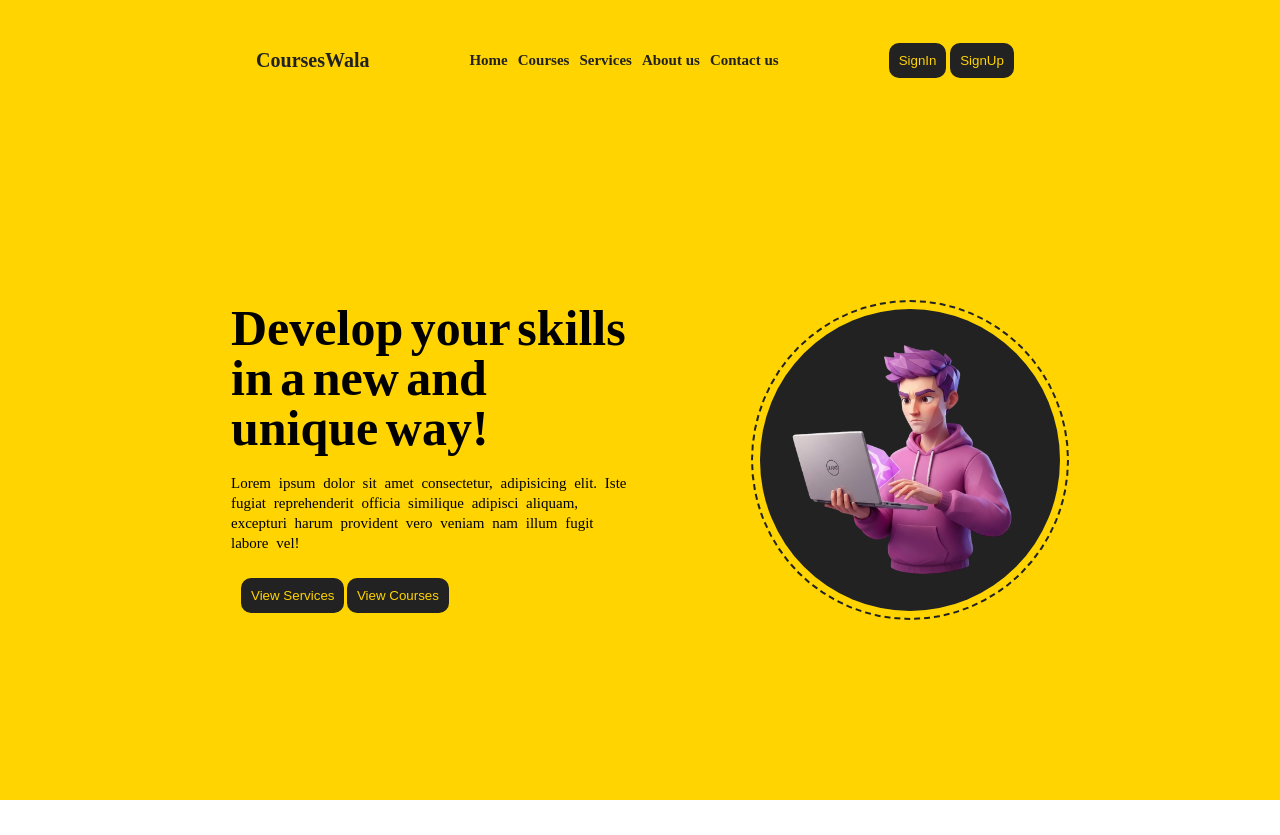
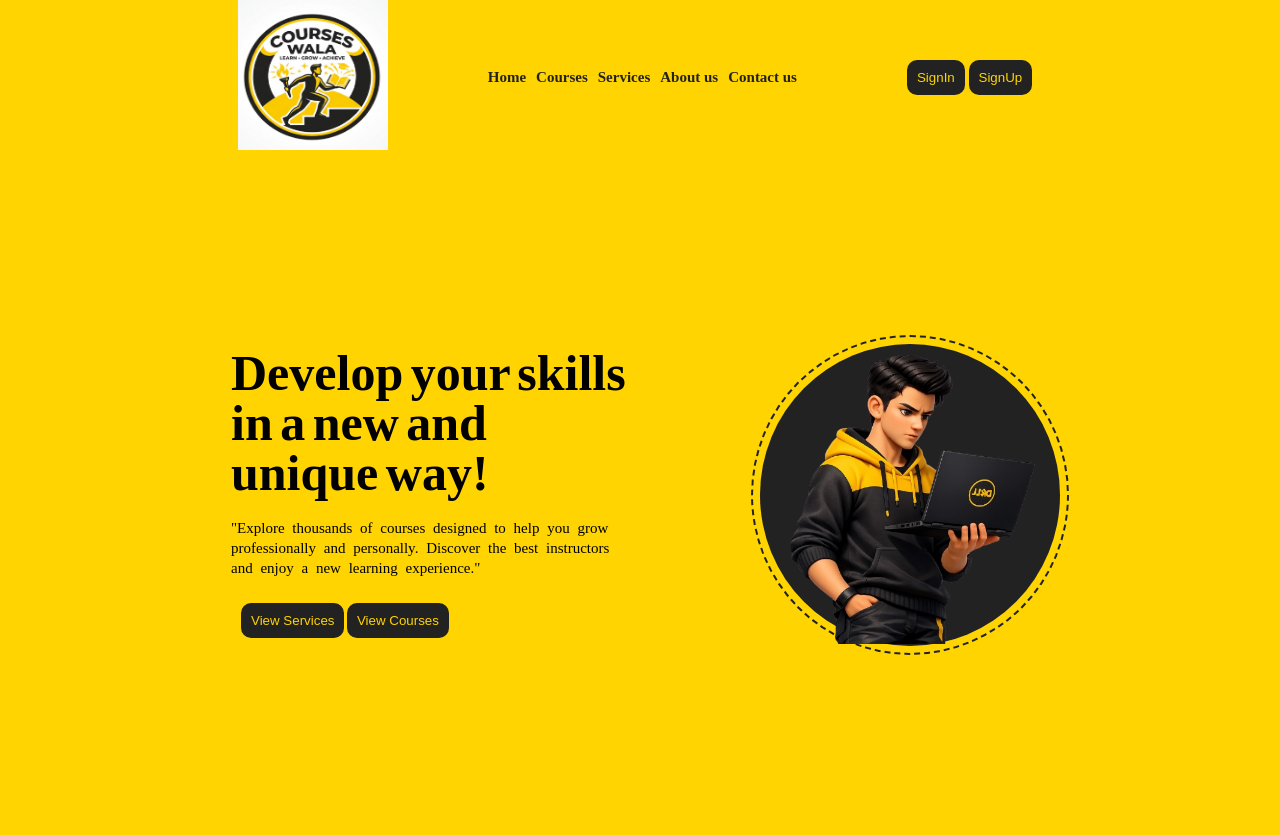
Before and after one commit to nikhil-kamboj420/Courses_Wala_1st_project, a plain HTML site: page index.html in a window 1280 px wide. Before the commit the page ends 800 px from the top, so only its background shows below. Drawn offline with Linux system fonts and the light colour scheme.

Commit message:
added logo and image

```diff
--- a/index.html
+++ b/index.html
@@ -17,7 +17,14 @@
   <body>
     <header>
       <nav>
-        <div class="logo">CoursesWala</div>
+        <div class="logo">
+          <img
+              src="images/logo.webp.jpeg"
+              alt="logo images"
+              width="150"
+              height="150"
+            />
+          </div>
         <ul>
           <li><a href="index.html">Home</a></li>
           <li><a href="courses.html">Courses</a></li>
@@ -36,9 +43,9 @@
         <div class="main-content-container">
           <h1>Develop your skills in a new and unique way!</h1>
           <p>
-            Lorem ipsum dolor sit amet consectetur, adipisicing elit. Iste
-            fugiat reprehenderit officia similique adipisci aliquam, excepturi
-            harum provident vero veniam nam illum fugit labore vel!
+            "Explore thousands of courses designed to help you grow
+                professionally and personally. Discover the best instructors
+                and enjoy a new learning experience."
           </p>
           <div class="btn-container">
             <button>View Services</button>
@@ -51,7 +58,7 @@
         <div class="dashed-bg">
           <div class="img-bg">
             <img
-              src="images/boy.png"
+              src="images/guy.png"
               alt="boy images"
               width="300"
               height="300"
```
